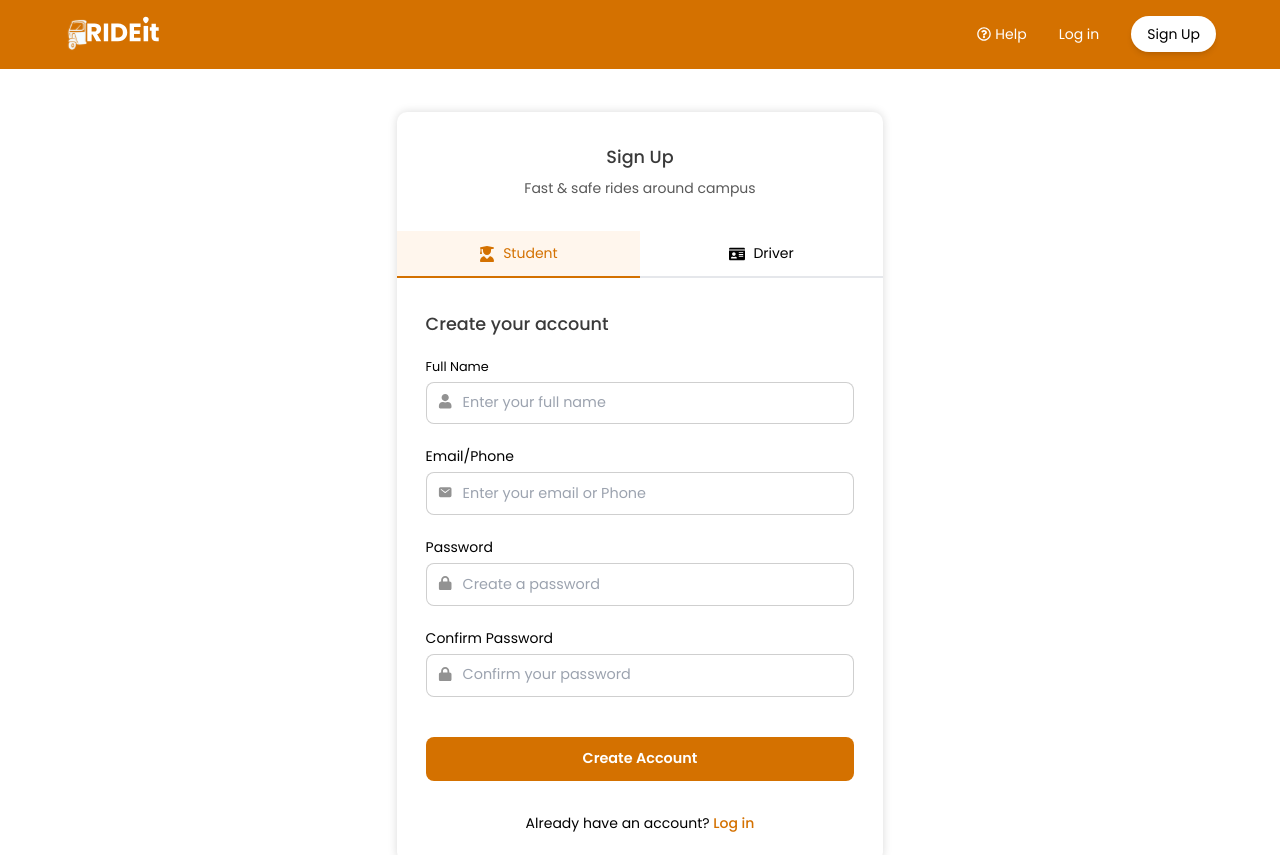
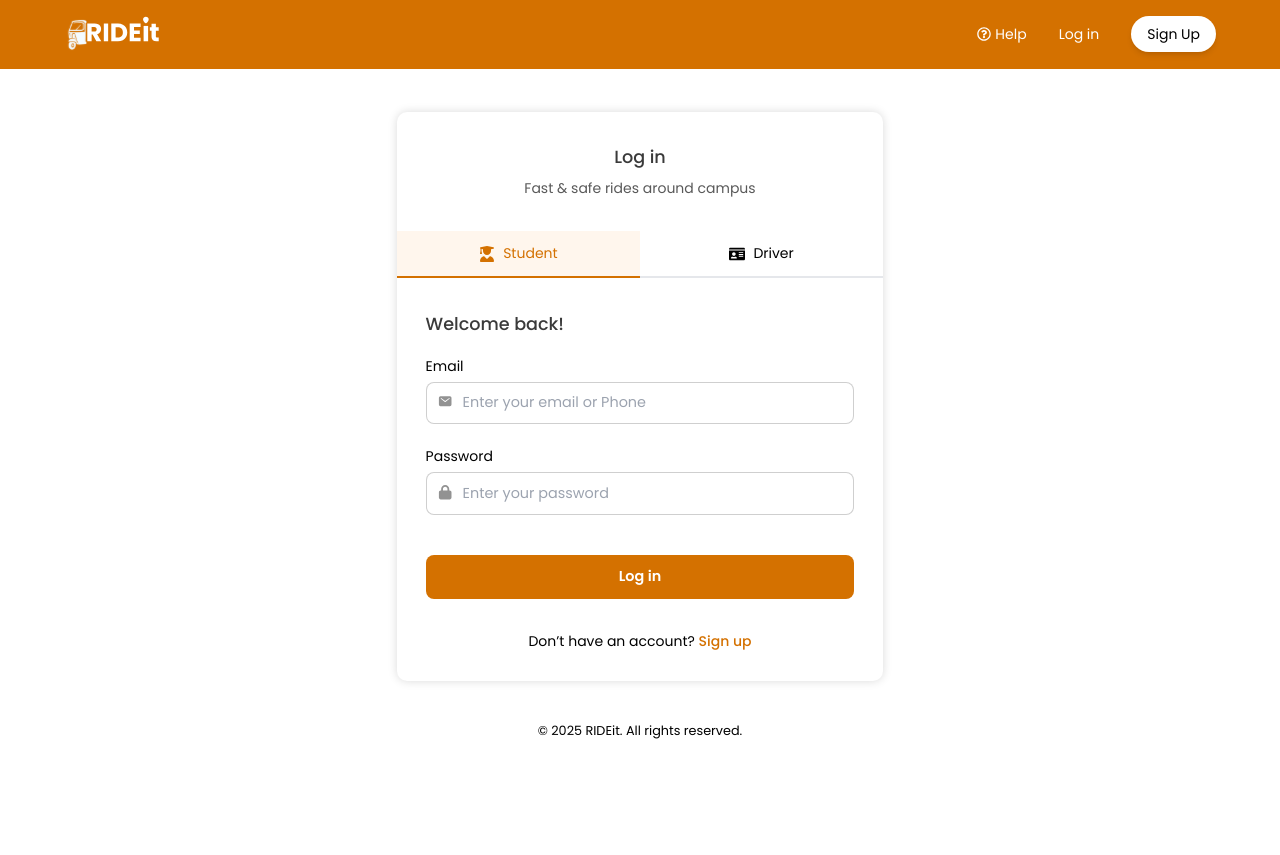
Before and after one commit to Web-dev-ENT-302/Frontend, a React (Vite) app: page /login in a window 1280 px wide. Shown: the top 855 px of the page. After the commit the page ends 800 px from the top, so only its background shows below. Built offline with nearby package versions, Linux system fonts and the light colour scheme.

Commit message:
add: student and driver login page design

```diff
--- a/src/App.jsx
+++ b/src/App.jsx
@@ -8,6 +8,7 @@ import Register from './pages/auths/register/Register'
 
 /* styles */
 import './App.css'
+import Login from './pages/auths/login/Login'
 
 function App() {
   return (
@@ -18,7 +19,7 @@ function App() {
         <Routes>
           {/* Routes */}
           <Route path='/' element={<Register />} />
-          <Route path='/login' element={<Register />} />
+          <Route path='/login' element={<Login />} />
           <Route path='/register' element={<Register />} />
 
           {/* Handle Invalid Routes */}
--- /dev/null
+++ b/src/pages/auths/login/Login.jsx
@@ -0,0 +1,139 @@
+/* components */
+import Button from '../../../components/button/Button'
+import Navbar from '../../../components/navbar/Navbar'
+
+/* icons */
+import { FaUserGraduate } from "react-icons/fa6";
+import { FaIdCard } from "react-icons/fa";
+import { useState } from "react";
+import { FaUser } from "react-icons/fa";
+import { IoMail } from "react-icons/io5";
+import { FaLock } from "react-icons/fa6";
+import { Link } from "react-router-dom";
+
+
+
+const Login = () => {
+    const [tab, setTab] = useState("student")
+    function handleTabChange(currentTab) {
+        if (currentTab === "driver") {
+            setTab("driver")
+        } else {
+            setTab("student")
+        }
+    }
+    return (
+        <>
+            {/* navbar component */}
+            <Navbar />
+
+            {/* student sign in component */}
+            <div className="relative flex justify-center w-full h-full login-wrapper">
+                <div className="w-[90%] md:w-[60%] lg:w-[38%]  lg:max-w-[38%] bg-white shadow-[0px_0px_10px_rgba(0,0,0,0.15)] rounded-[10px] my-[7rem] relative">
+                    <div className="text-center p-[1.5rem] mt-2">
+                        <h4 className="mb-2 text-[--heading-text] font-medium">Log in</h4>
+                        <p className="figcaption text-[--body-text]">Fast & safe rides around campus</p>
+                    </div>
+
+                    <div className="flex w-full mt-2 navigation-tabs ">
+                        <button className={`w-[50%]  py-3 cursor-pointer border-b-2  ${tab === 'student' ? 'bg-[--primary-3] border-b-[--primary] text-[--primary]' : ''}`} onClick={() => handleTabChange("student")}>
+                            <p className="flex items-center justify-center gap-2 figcaption ">
+                                <FaUserGraduate className="text-[1rem]" />
+                                Student
+                            </p>
+                        </button>
+                        <button className={`w-[50%] py-3 cursor-pointer border-b-2  ${tab === 'driver' ? 'bg-[--primary-3] border-b-[--primary] text-[--primary]' : ''}`} onClick={() => handleTabChange("driver")}>
+                            <p className="flex items-center justify-center gap-2 figcaption ">
+                                <FaIdCard className="text-[1rem]" />
+                                Driver</p>
+                        </button>
+                    </div>
+
+                    <div className="mt-1 py-[1.8rem] px-[1.2rem] md:px-[1.8rem]">
+
+                        <div className="mb-4">
+                            <h4 className="text-[--heading-text] font-medium text-[1rem] md:text-[1.10rem]">Welcome back!</h4>
+                        </div>
+
+                        {
+                            // If the tab on student, display student's regitration form, else display drivers registration form
+                            tab === "student" ?
+                                <>
+                                    <form method="POST">
+
+                                        {/* email */}
+                                        <div className="mb-5">
+                                            <label htmlFor="" className="figcaption">Email</label>
+                                            <div className="relative mt-1">
+                                                <IoMail className="top-[.8rem] left-3 absolute text-[#929292] text-[.8rem] md:text-[.9rem]" />
+                                                <input type="email" className="w-full text-[#929292] py-[.60rem] pl-9 pr-6 text-[.8rem] md:text-[.9rem]  rounded-[.5rem] border-[1.5px] border-[#00000030] outline-none" placeholder="Enter your email or Phone" required />
+                                            </div>
+                                        </div>
+
+
+                                        {/* password */}
+                                        <div className="mb-5">
+                                            <label htmlFor="" className="figcaption">Password</label>
+                                            <div className="relative mt-1">
+                                                <FaLock className="top-[.8rem] left-3 absolute text-[#929292] text-[.8rem] md:text-[.9rem]" />
+                                                <input type="password" className="w-full text-[#929292] py-[.60rem] pl-9 pr-6 text-[.8rem] md:text-[.9rem]  rounded-[.5rem] border-[1.5px] border-[#00000030] outline-none" placeholder="Enter your password" required />
+                                            </div>
+                                        </div>
+
+                                        {/* button component */}
+                                        <div className="mt-10">
+                                            <Button value="Log in" />
+                                        </div>
+
+                                        <div className="mt-8 text-center">
+                                            <p className="text-[.8rem] figcaption">Don’t have an account? <Link to="/register" className="text-[--primary] font-medium">Sign up</Link></p>
+                                        </div>
+                                    </form>
+                                </>
+                                :
+                                <>
+                                    <form method="POST">
+                                        {/* email */}
+                                        <div className="mb-5">
+                                            <label htmlFor="" className="figcaption">Email/Phone</label>
+                                            <div className="relative mt-1">
+                                                <IoMail className="top-[.8rem] left-3 absolute text-[#929292] text-[.8rem] md:text-[.9rem]" />
+                                                <input type="text" className="w-full text-[#929292] py-[.60rem] pl-9 pr-6 text-[.8rem] md:text-[.9rem]  rounded-[.5rem] border-[1.5px] border-[#00000030] outline-none" placeholder="Enter your email or Phone" required />
+                                            </div>
+                                        </div>
+
+
+                                        {/* password */}
+                                        <div className="mb-5">
+                                            <label htmlFor="" className="figcaption">Password</label>
+                                            <div className="relative mt-1">
+                                                <FaLock className="top-[.8rem] left-3 absolute text-[#929292] text-[.8rem] md:text-[.9rem]" />
+                                                <input type="password" className="w-full text-[#929292] py-[.60rem] pl-9 pr-6 text-[.8rem] md:text-[.9rem]  rounded-[.5rem] border-[1.5px] border-[#00000030] outline-none" placeholder="Enter your password" required />
+                                            </div>
+                                        </div>
+
+                                        {/* button component */}
+                                        <div className="mt-10">
+                                            <Button value="Create Account" />
+                                        </div>
+
+                                        <div className="mt-8 text-center">
+                                            <p className="text-[.8rem] figcaption">Don’t have an account? <Link to="/register" className="text-[--primary] font-medium">SIgn up</Link></p>
+                                        </div>
+                                    </form>
+
+                                </>
+                        }
+
+                    </div>
+                    <div className="absolute mt-[2.5rem] w-full">
+                        <p className="text-[.8rem] text-center">© 2025 RIDEit. All rights reserved.</p>
+                    </div>
+                </div>
+
+            </div>
+        </>
+    )
+}
+
+export default Login
--- a/src/pages/auths/register/Register.jsx
+++ b/src/pages/auths/register/Register.jsx
@@ -1,3 +1,5 @@
+/* components */
+import Button from "../../../components/button/Button";
 import Navbar from "../../../components/navbar/Navbar"
 
 /* icons */
@@ -9,8 +11,7 @@ import { IoMail } from "react-icons/io5";
 import { FaLock } from "react-icons/fa6";
 import { Link } from "react-router-dom";
 
-/* components */
-import Button from "../../../components/button/Button";
+
 
 const Register = () => {
 
@@ -28,22 +29,22 @@ const Register = () => {
       <Navbar />
 
       {/* student sign up component */}
-      <div className="login-wrapper relative w-full h-full flex justify-center">
+      <div className="relative flex justify-center w-full h-full login-wrapper">
         <div className="w-[90%] md:w-[60%] lg:w-[38%]  lg:max-w-[38%] bg-white shadow-[0px_0px_10px_rgba(0,0,0,0.15)] rounded-[10px] my-[7rem] relative">
           <div className="text-center p-[1.5rem] mt-2">
             <h4 className="mb-2 text-[--heading-text] font-medium">Sign Up</h4>
             <p className="figcaption text-[--body-text]">Fast & safe rides around campus</p>
           </div>
 
-          <div className="navigation-tabs mt-2 flex w-full ">
+          <div className="flex w-full mt-2 navigation-tabs ">
             <button className={`w-[50%]  py-3 cursor-pointer border-b-2  ${tab === 'student' ? 'bg-[--primary-3] border-b-[--primary] text-[--primary]' : ''}`} onClick={() => handleTabChange("student")}>
-              <p className="figcaption flex items-center justify-center gap-2 ">
+              <p className="flex items-center justify-center gap-2 figcaption ">
                 <FaUserGraduate className="text-[1rem]" />
                 Student
               </p>
             </button>
             <button className={`w-[50%] py-3 cursor-pointer border-b-2  ${tab === 'driver' ? 'bg-[--primary-3] border-b-[--primary] text-[--primary]' : ''}`} onClick={() => handleTabChange("driver")}>
-              <p className="figcaption flex items-center justify-center gap-2 ">
+              <p className="flex items-center justify-center gap-2 figcaption ">
                 <FaIdCard className="text-[1rem]" />
                 Driver</p>
             </button>
@@ -72,10 +73,10 @@ const Register = () => {
 
                     {/* email */}
                     <div className="mb-5">
-                      <label htmlFor="" className="figcaption">Email/Phone</label>
+                      <label htmlFor="" className="figcaption">Email</label>
                       <div className="relative mt-1">
                         <IoMail className="top-[.8rem] left-3 absolute text-[#929292] text-[.8rem] md:text-[.9rem]" />
-                        <input type="text" className="w-full text-[#929292] py-[.60rem] pl-9 pr-6 text-[.8rem] md:text-[.9rem]  rounded-[.5rem] border-[1.5px] border-[#00000030] outline-none" placeholder="Enter your email or Phone" required />
+                        <input type="email" className="w-full text-[#929292] py-[.60rem] pl-9 pr-6 text-[.8rem] md:text-[.9rem]  rounded-[.5rem] border-[1.5px] border-[#00000030] outline-none" placeholder="Enter your email or Phone" required />
                       </div>
                     </div>
 
@@ -105,7 +106,7 @@ const Register = () => {
                       <Button value="Create Account" />
                     </div>
 
-                    <div className="text-center mt-8">
+                    <div className="mt-8 text-center">
                       <p className="text-[.8rem] figcaption">Already have an account? <Link to="/login" className="text-[--primary] font-medium">Log in</Link></p>
                     </div>
                   </form>
@@ -167,7 +168,7 @@ const Register = () => {
                       <Button value="Create Account" />
                     </div>
 
-                    <div className="text-center mt-8">
+                    <div className="mt-8 text-center">
                       <p className="text-[.8rem] figcaption">Already have an account? <Link to="/login" className="text-[--primary] font-medium">Log in</Link></p>
                     </div>
                   </form>
```
